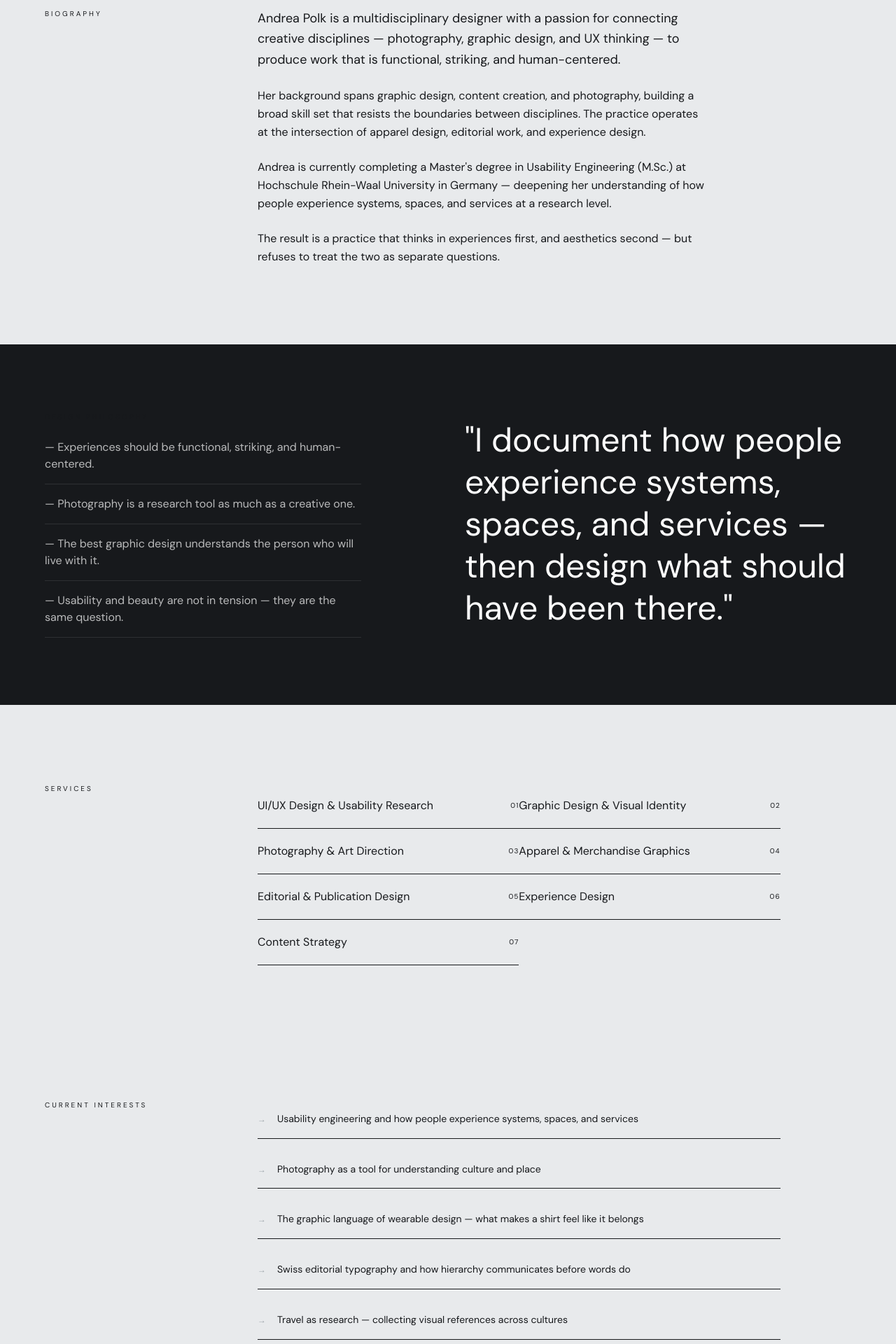
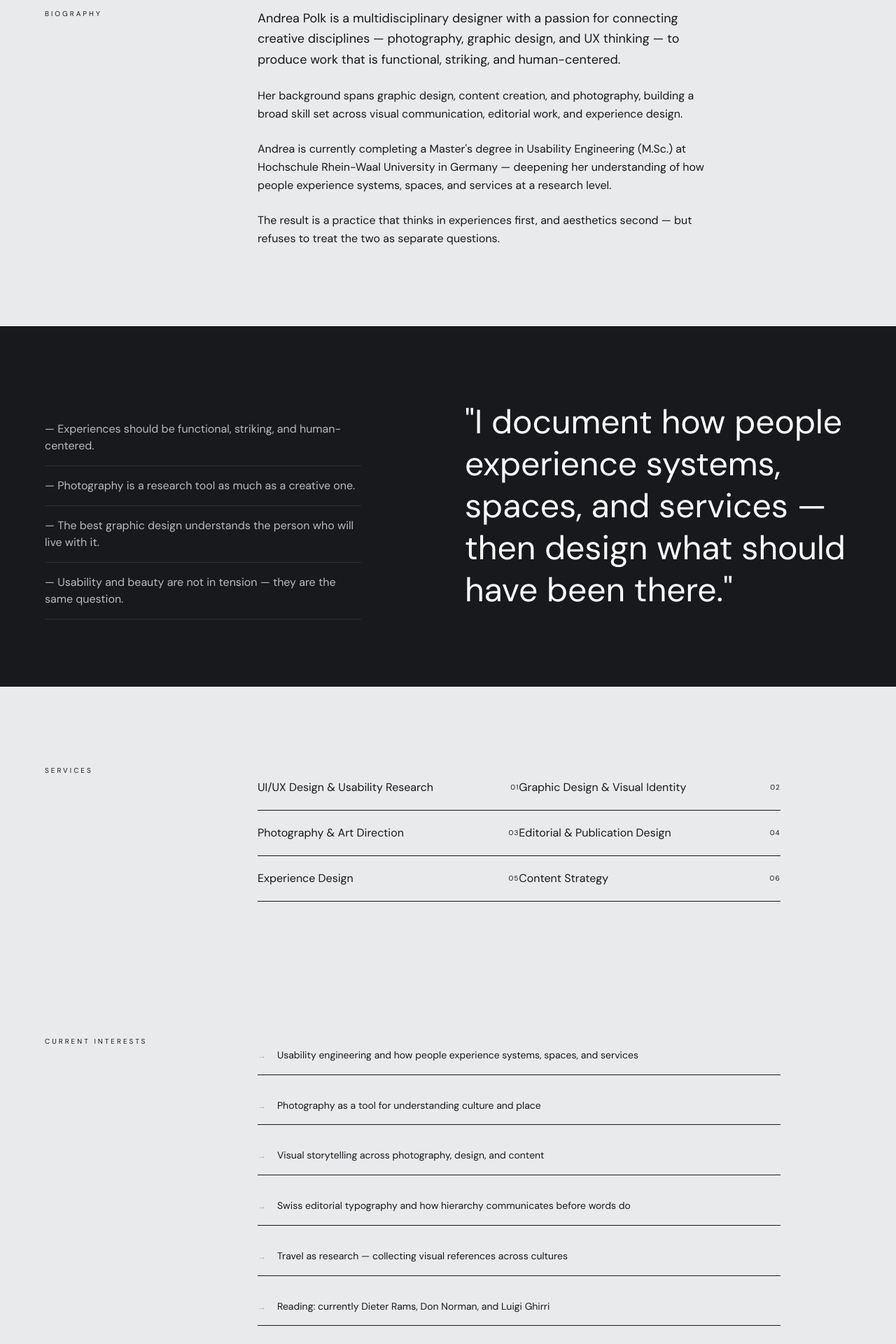
Before and after one commit to Beijooh13/My-Website-3, a React (Vite) app: page /about in a window 1280 px wide. Shown: the part 900-2820 px from the top of the page at 70% size. Built offline with nearby package versions, Linux system fonts and the light colour scheme; the HTML template or start-up script is replaced by a standard one.

Commit message:
Remove apparel design from About positioning

```diff
--- a/src/pages/About.tsx
+++ b/src/pages/About.tsx
@@ -6,7 +6,6 @@ const services = [
   'UI/UX Design & Usability Research',
   'Graphic Design & Visual Identity',
   'Photography & Art Direction',
-  'Apparel & Merchandise Graphics',
   'Editorial & Publication Design',
   'Experience Design',
   'Content Strategy',
@@ -15,7 +14,7 @@ const services = [
 const interests = [
   'Usability engineering and how people experience systems, spaces, and services',
   'Photography as a tool for understanding culture and place',
-  'The graphic language of wearable design — what makes a shirt feel like it belongs',
+  'Visual storytelling across photography, design, and content',
   'Swiss editorial typography and how hierarchy communicates before words do',
   'Travel as research — collecting visual references across cultures',
   'Reading: currently Dieter Rams, Don Norman, and Luigi Ghirri',
@@ -60,7 +59,7 @@ export default function About({ navigate }: AboutProps) {
               Andrea Polk is a multidisciplinary designer with a passion for connecting creative disciplines — photography, graphic design, and UX thinking — to produce work that is functional, striking, and human-centered.
             </p>
             <p className="text-base leading-relaxed" style={{ fontFamily: 'var(--font-body)', color: 'var(--color-muted)' }}>
-              Her background spans graphic design, content creation, and photography, building a broad skill set that resists the boundaries between disciplines. The practice operates at the intersection of apparel design, editorial work, and experience design.
+              Her background spans graphic design, content creation, and photography, building a broad skill set across visual communication, editorial work, and experience design.
             </p>
             <p className="text-base leading-relaxed" style={{ fontFamily: 'var(--font-body)', color: 'var(--color-muted)' }}>
               Andrea is currently completing a Master's degree in Usability Engineering (M.Sc.) at Hochschule Rhein-Waal University in Germany — deepening her understanding of how people experience systems, spaces, and services at a research level.
```
